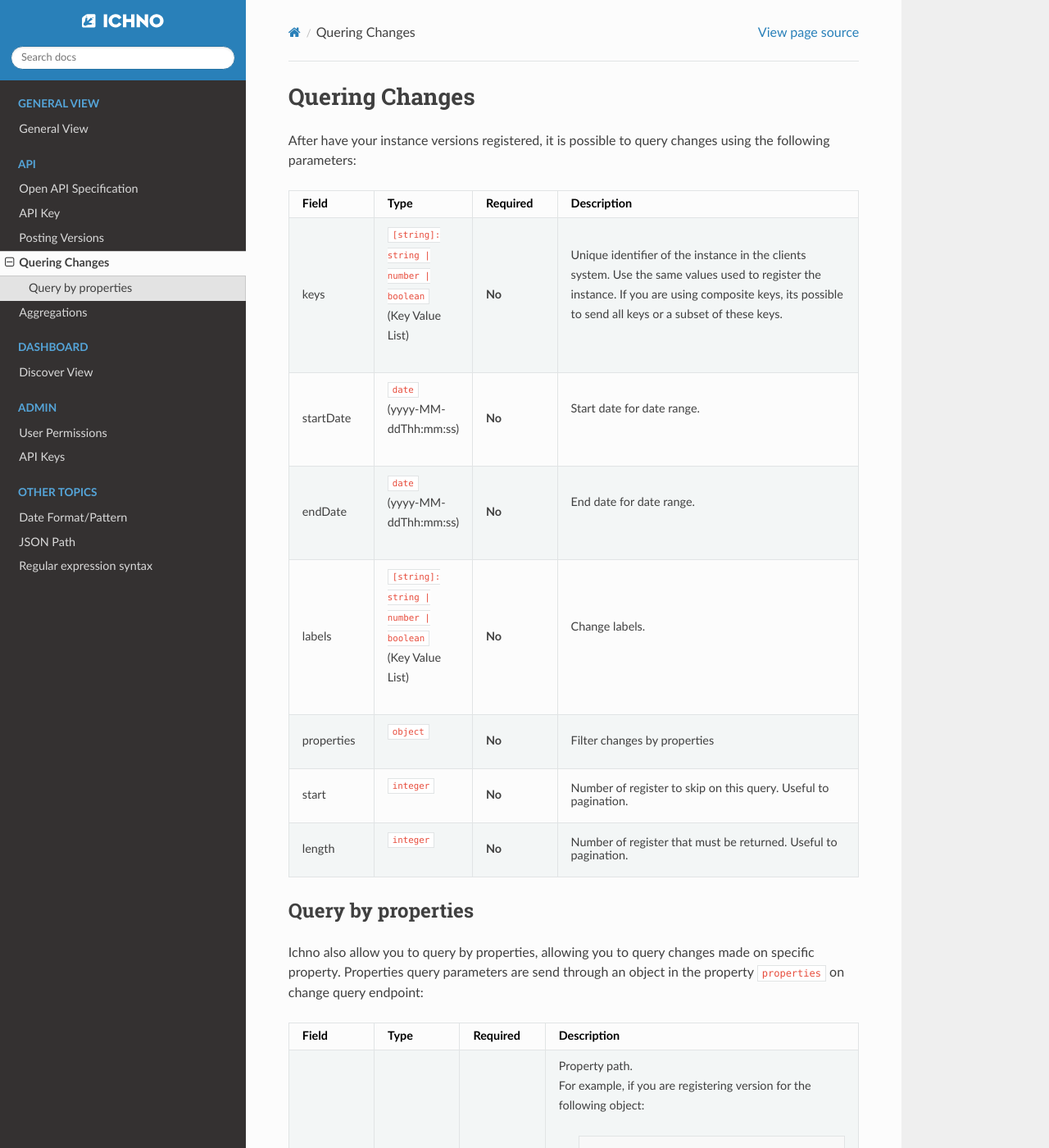
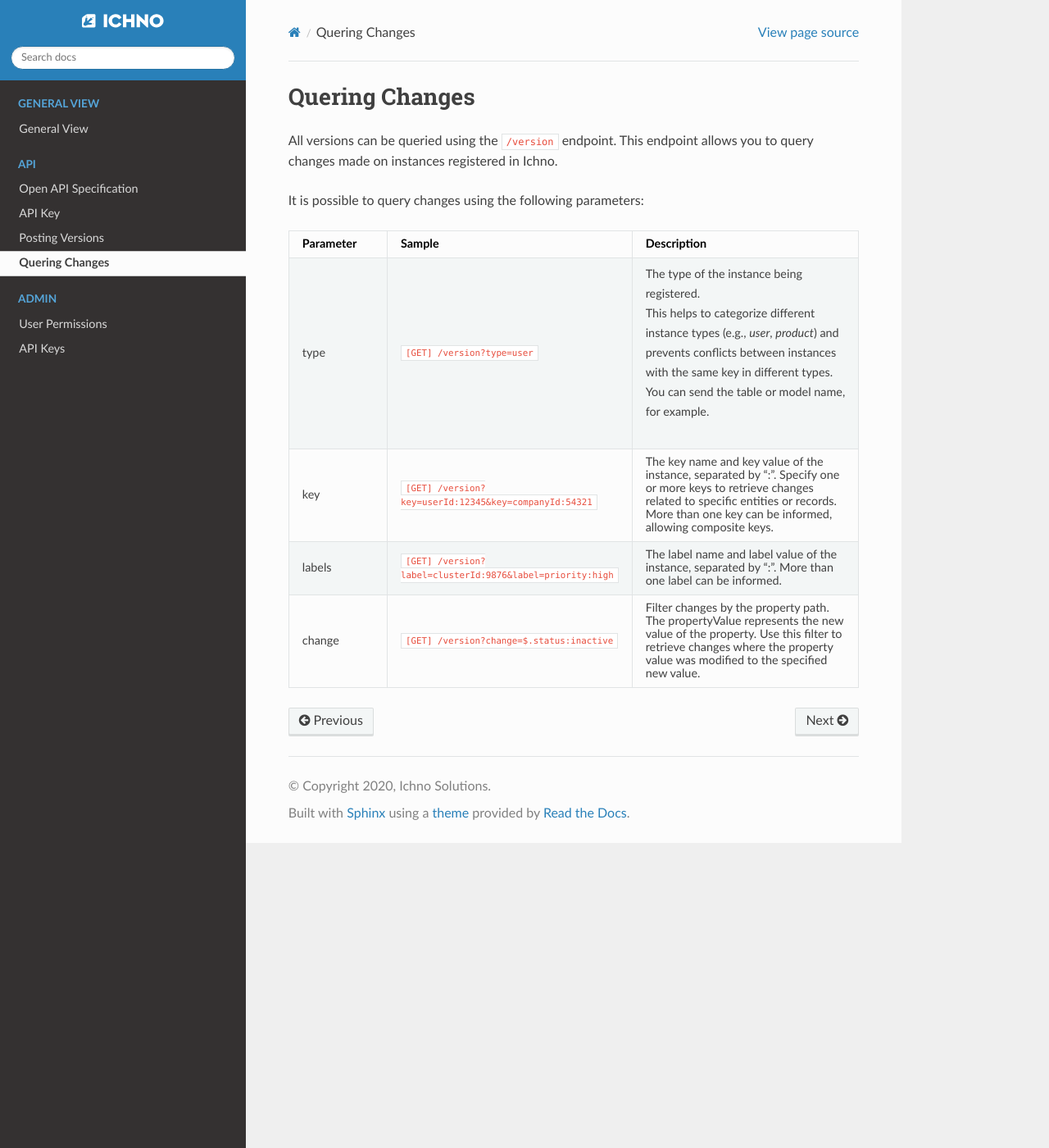
Before and after one commit to ichno/documentation, a Sphinx documentation site: the page built from docs/api/querying-changes.rst, in a window 1280 px wide and 1400 px high. Shown: the whole window at 82% size. Built offline with Sphinx 7.4.7 and the Read the Docs theme 3.1.0, drawn with Linux system fonts in a browser that asks for light colours; some of the changed text lies outside the part shown.

Commit message:
feat: reorg doc

```diff
--- a/docs/api/open-api-specification.rst
+++ b/docs/api/open-api-specification.rst
@@ -1,9 +1,9 @@
 Open API Specification
 ======================
 
-Ichno provides an API to be used to integrate easily with. The swagger definition can be accessed |swagger|.
-Remember that you need an API Key to communicate, even using the Swagger Interface.
+Ichno provides an API that enables seamless integration. You can access the Swagger definition |swagger|.
+Please note that an API Key is required for communication, even when using the Swagger interface. You can get your API Key by following the instructions at `Api Keys <../admin/admin.html#api-keys>`__.
 
 .. |swagger| raw:: html
 
-   <a href="https://api.ichno.io/swagger/index.html" target="_blank">here</a>
+   <a href="https://panel-hml.ichno.io/api" target="_blank">here</a>
--- a/docs/api/querying-changes.rst
+++ b/docs/api/querying-changes.rst
@@ -1,88 +1,27 @@
 Quering Changes
 ---------------
 
-After have your instance versions registered, it is possible to query changes using the following parameters:
+All versions can be queried using the ``/version`` endpoint. This endpoint allows you to query changes made on instances registered in Ichno.
+
+It is possible to query changes using the following parameters:
 
 .. list-table::
-   :widths: 15 15 15 55
+   :widths: 20 20 60
    :header-rows: 1
 
-   * - Field
-     - Type
-     - Required
+   * - Parameter
+     - Sample
      - Description
-   * - keys
-     - | ``[string]: string | number | boolean``
-       | (Key Value List)
-     - **No**
-     - | Unique identifier of the instance in the clients system. Use the same values used to register the instance. If you are using composite keys, its possible to send all keys or a subset of these keys.
-   * - startDate
-     - | ``date``
-       | (yyyy-MM-ddThh:mm:ss)
-     - **No**
-     - | Start date for date range.
-   * - endDate
-     - | ``date``
-       | (yyyy-MM-ddThh:mm:ss)
-     - **No**
-     - | End date for date range.
+   * - type
+     - ``[GET] /version?type=user``
+     - | The type of the instance being registered.
+       | This helps to categorize different instance types (e.g., `user`, `product`) and prevents conflicts between instances with the same key in different types. You can send the table or model name, for example.
+   * - key
+     - ``[GET] /version?key=userId:12345&key=companyId:54321``
+     - The key name and key value of the instance, separated by ":". Specify one or more keys to retrieve changes related to specific entities or records. More than one key can be informed, allowing composite keys.
    * - labels
-     - | ``[string]: string | number | boolean``
-       | (Key Value List)
-     - **No**
-     - | Change labels.
-   * - properties
-     - | ``object``
-     - **No**
-     - Filter changes by properties
-   * - start
-     - | ``integer``
-     - **No**
-     - Number of register to skip on this query. Useful to pagination.
-   * - length
-     - | ``integer``
-     - **No**
-     - Number of register that must be returned. Useful to pagination.
-
-Query by properties
-^^^^^^^^^^^^^^^^^^^
-
-Ichno also allow you to query by properties, allowing you to query changes made on specific property. Properties query parameters are send through an object in the property ``properties`` on change query endpoint:
-
-.. list-table::
-    :widths: 15 15 15 55
-    :header-rows: 1
-
-    * - Field
-      - Type
-      - Required
-      - Description
-    * - path
-      - | ``[string | number | boolean]``
-        | (array)
-      - **No**
-      - | Property path.
-        | For example, if you are registering version for the following object:
-
-          ..  code-block:: javascript
-
-              {
-                name: 'John Hanson',
-                address: {
-                  street: 'The Great, Ave',
-                  number: 153
-                }
-              }
-
-        | You can query the name changes using the following array as parameter:
-        | ``['name']``
-        | Or this one to filter by street name changes:
-        | ``['address', 'street']``
-    * - newValue
-      - | ``string | number | boolean``
-      - **No**
-      - | Filter properties by the new value.
-    * - oldValue
-      - | ``string | number | boolean``
-      - **No**
-      - | Filter properties by the old value.
+     - ``[GET] /version?label=clusterId:9876&label=priority:high``
+     - The label name and label value of the instance, separated by ":". More than one label can be informed.
+   * - change
+     - ``[GET] /version?change=$.status:inactive``
+     - Filter changes by the property path. The propertyValue represents the new value of the property. Use this filter to retrieve changes where the property value was modified to the specified new value.
```
Also changed, not shown: docs/api/posting-versions.rst (+24 -23 lines), docs/index.rst (+0 -17 lines).
